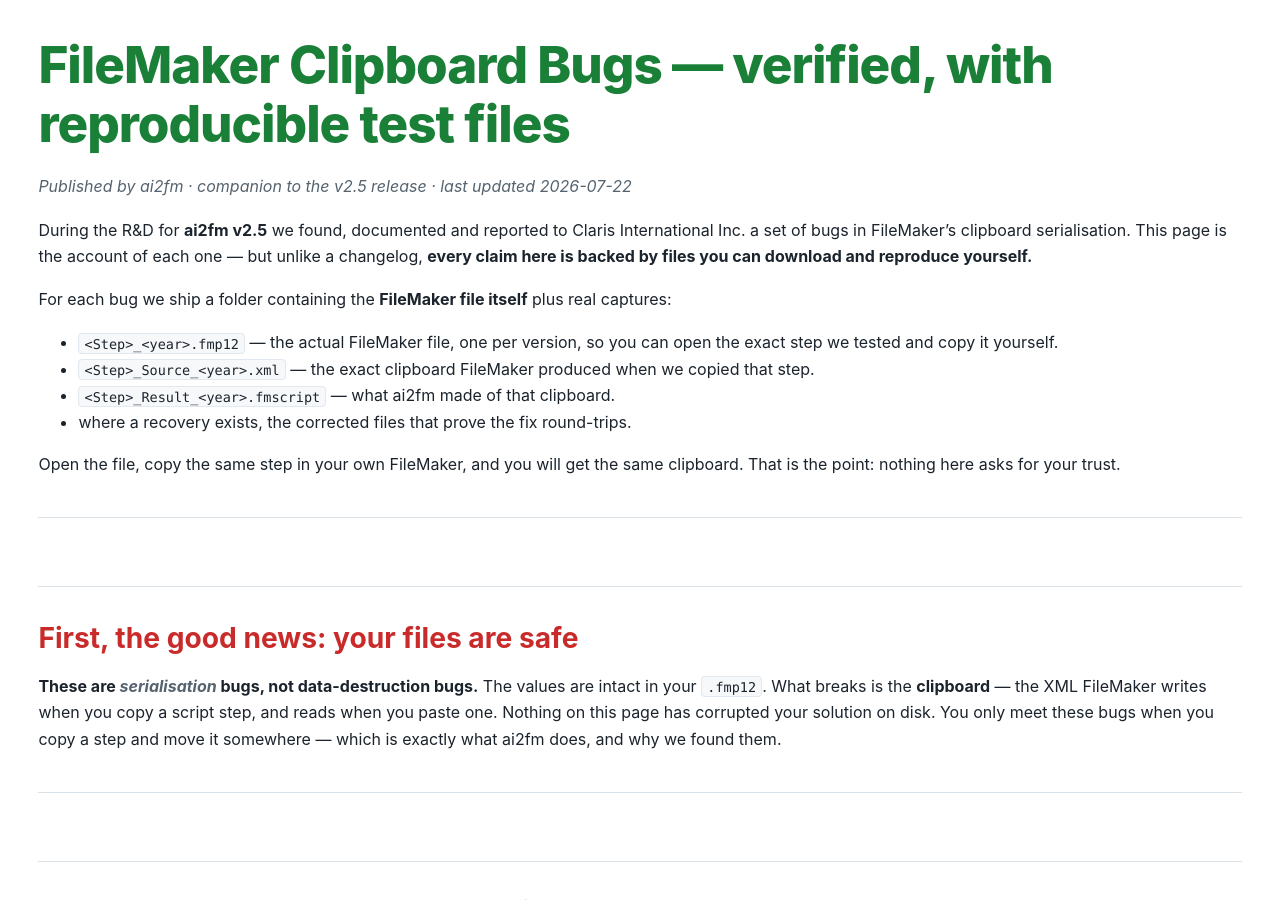
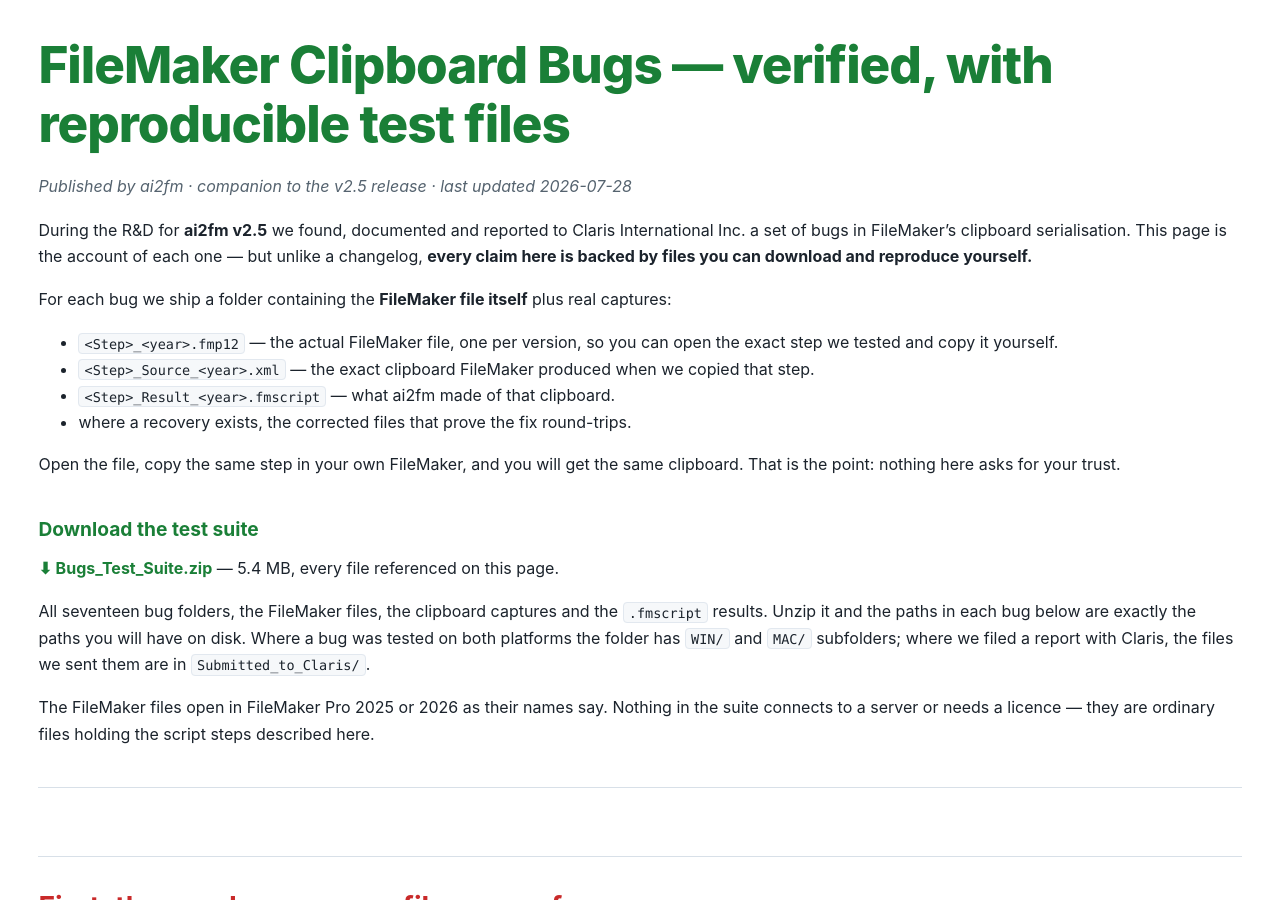
Before and after one commit to AxelarEU/ai2fm-community, a Jekyll site: the page built from claris_bugs/claris_clipboard_bugs.md, in a window 1280 px wide and 900 px high. Built offline with Jekyll 4.4.1, drawn with Linux system fonts in a browser that asks for light colours.

Commit message:
Ship the test suite: Bugs_Test_Suite.zip and a download link
The page promised files you can download and reproduce yourself, and there was no way
to download them. There is now.

Bugs_Test_Suite.zip holds all seventeen bug folders — the FileMaker files, the clipboard
captures and the .fmscript results — and the paths inside it are exactly the paths the
page names in each bug. Rebuilt from the source folders without the macOS resource-fork
entries the earlier archive carried; 33 .fmp12 files, matching the suite on disk.

The link is an absolute raw URL so it downloads from github.com and from the Pages site
alike, and the zip is added to the Jekyll include list so Pages serves it.

Co-Authored-By: Claude Opus 5 <noreply@anthropic.com>

```diff
--- a/_config.yml
+++ b/_config.yml
@@ -11,3 +11,4 @@ relative_links:
   collections: false
 include:
   - claris_bugs
+  - claris_bugs/Bugs_Test_Suite.zip
--- a/claris_bugs/claris_clipboard_bugs.md
+++ b/claris_bugs/claris_clipboard_bugs.md
@@ -5,7 +5,7 @@ title: "FileMaker Clipboard Bugs — verified, with reproducible test files"
 
 # FileMaker Clipboard Bugs — verified, with reproducible test files
 
-*Published by ai2fm · companion to the v2.5 release · last updated 2026-07-22*
+*Published by ai2fm · companion to the v2.5 release · last updated 2026-07-28*
 
 During the R&D for **ai2fm v2.5** we found, documented and reported to Claris International Inc. a set of bugs in FileMaker's clipboard serialisation. This page is the account of each one — but unlike a changelog, **every claim here is backed by files you can download and reproduce yourself.**
 
@@ -17,6 +17,14 @@ For each bug we ship a folder containing the **FileMaker file itself** plus real
 - where a recovery exists, the corrected files that prove the fix round-trips.
 
 Open the file, copy the same step in your own FileMaker, and you will get the same clipboard. That is the point: nothing here asks for your trust.
+
+### Download the test suite
+
+**[⬇ Bugs_Test_Suite.zip](https://github.com/AxelarEU/ai2fm-community/raw/main/claris_bugs/Bugs_Test_Suite.zip)** — 5.4 MB, every file referenced on this page.
+
+All seventeen bug folders, the FileMaker files, the clipboard captures and the `.fmscript` results. Unzip it and the paths in each bug below are exactly the paths you will have on disk. Where a bug was tested on both platforms the folder has `WIN/` and `MAC/` subfolders; where we filed a report with Claris, the files we sent them are in `Submitted_to_Claris/`.
+
+The FileMaker files open in FileMaker Pro 2025 or 2026 as their names say. Nothing in the suite connects to a server or needs a licence — they are ordinary files holding the script steps described here.
 
 ---
 
```
Also changed, not shown: 1 other file.
